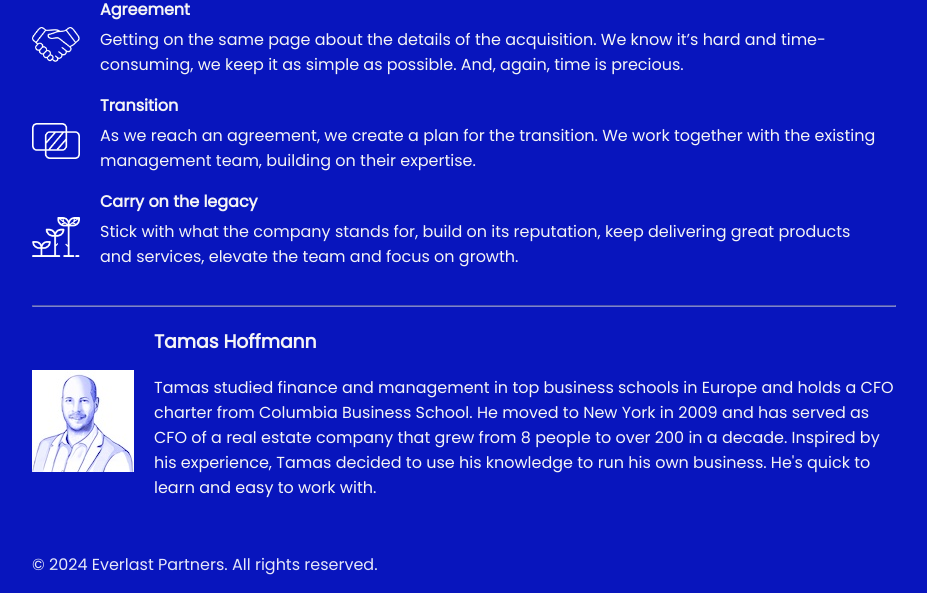
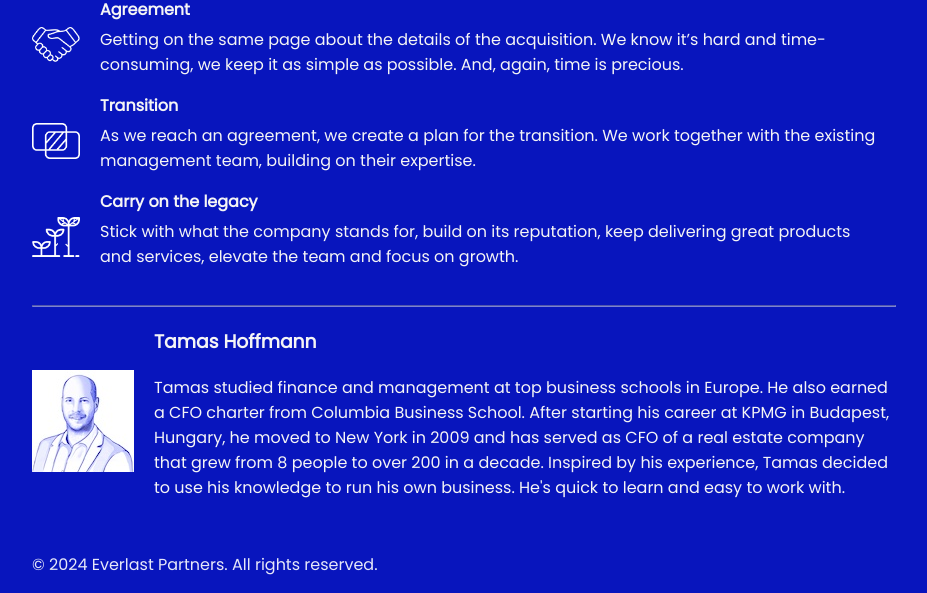
Before and after one commit to tamashoffmann/tamashoffmann.github.io, a plain HTML site: page index.html in a window 1280 px wide. Shown: the part 1329-1922 px from the top of the page, without its empty margins (176-1103 px from the left). Drawn offline with Linux system fonts and the light colour scheme.

Commit message:
Update index.html

```diff
--- a/index.html
+++ b/index.html
@@ -84,7 +84,7 @@
             <img src="/assets/tamas-pic.jpg" alt="icon">
             <span>
                 <h3>Tamas Hoffmann</h3>
-                <p>Tamas studied finance and management in top business schools in Europe and holds a CFO charter from Columbia Business School. He moved to New York in 2009 and has served as CFO of a real estate company that grew from 8 people to over 200 in a decade. Inspired by his experience, Tamas decided to use his knowledge to run his own business. He's quick to learn and easy to work with.</p>
+                <p>Tamas studied finance and management at top business schools in Europe. He also earned a CFO charter from Columbia Business School. After starting his career at KPMG in Budapest, Hungary, he moved to New York in 2009 and has served as CFO of a real estate company that grew from 8 people to over 200 in a decade. Inspired by his experience, Tamas decided to use his knowledge to run his own business. He's quick to learn and easy to work with.</p>
             </span>
         </div>
     </section>
```
